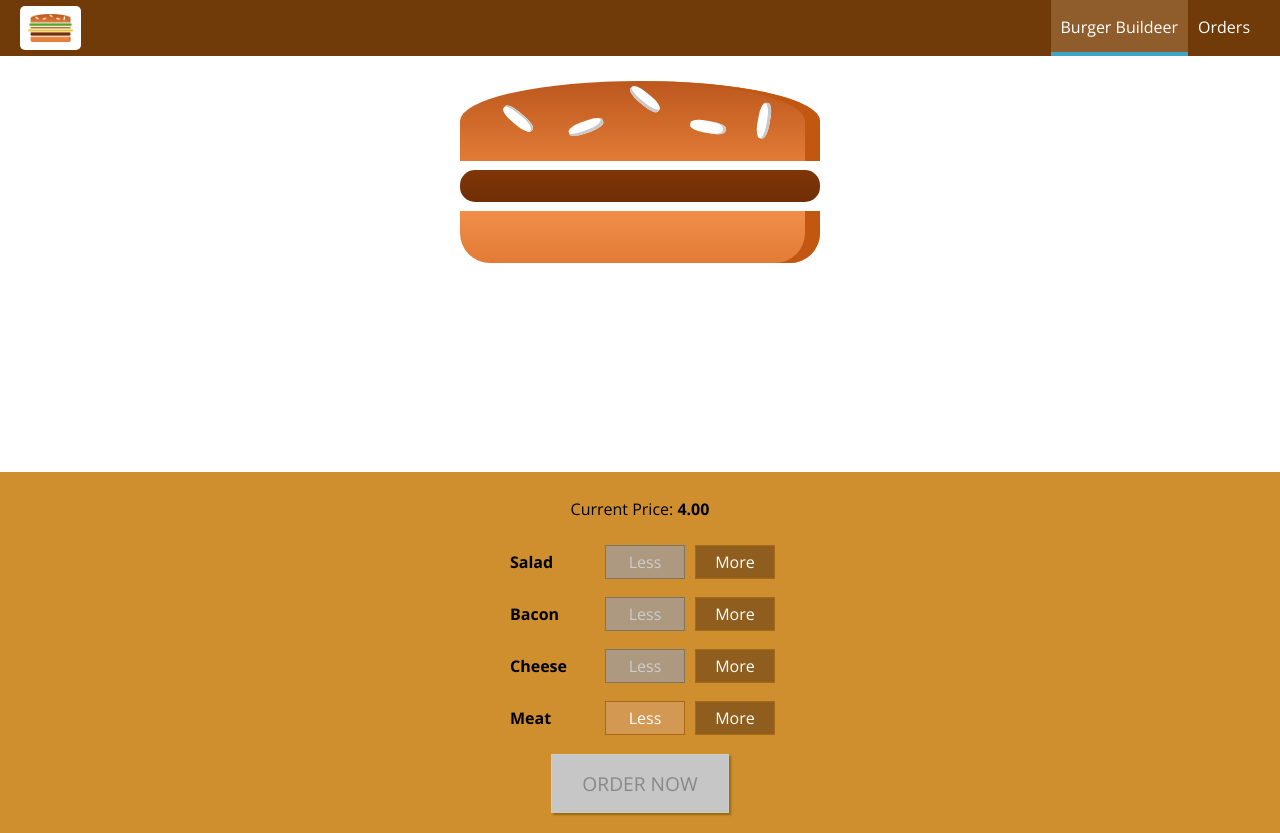
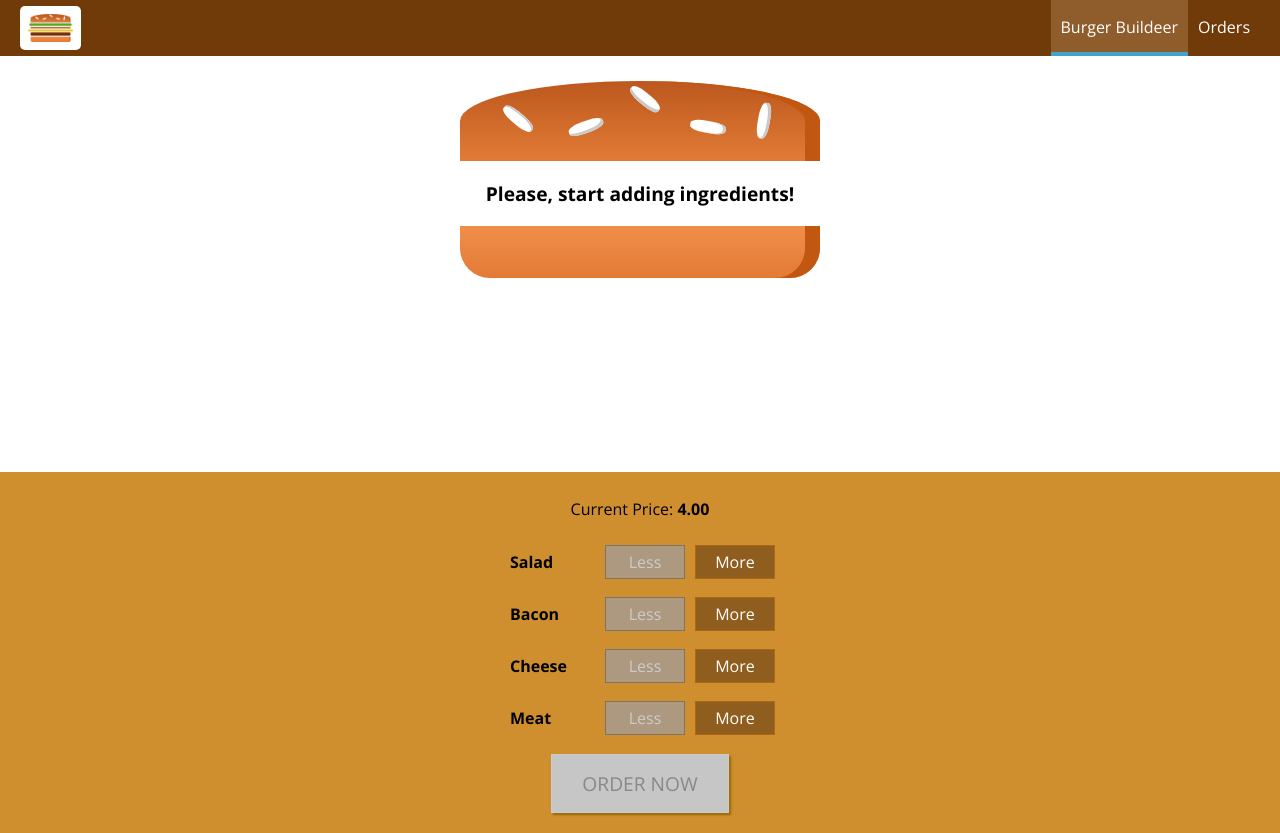
Before and after one commit to mjormy/burger-builder, a React (Create React App) app: page / in a window 1280 px wide. Built offline with nearby package versions, Linux system fonts and the light colour scheme.

Commit message:
Enabling / disabling the check out button

```diff
--- a/src/containers/BurgerBuilder/BurgerBuilder.js
+++ b/src/containers/BurgerBuilder/BurgerBuilder.js
@@ -14,8 +14,6 @@ import * as actionTypes from '../../store/actions';
 
 class BurgerBuilder extends Component {
   state = {
-    totalPrice: 4,
-    purchasable: false,
     checkoutClicked: false,
     loading: false,
     error: false
@@ -31,19 +29,14 @@ class BurgerBuilder extends Component {
   }
 
   updatePurchaseState(ingredients) {
-    let ingredientKeys = Object.keys(ingredients)
-
-    let mappedIngredientKeys = ingredientKeys
+    const sum = Object.keys(ingredients)
       .map(ingredientKey => {
         return ingredients[ingredientKey]
-      });
-
-    let reducedIngredientKeys = mappedIngredientKeys
-      .reduce((sum, el) => {
+      }).reduce((sum, el) => {
         return sum + el;
       }, 0);
 
-    this.setState({ purchasable: reducedIngredientKeys > 0 });
+    return sum > 0;
   }
 
   checkoutHandler = () => {
@@ -84,9 +77,9 @@ class BurgerBuilder extends Component {
           <Burger ingredients={this.props.ings} />
           <BuildControls
             ingredientAdded={this.props.onIngredientAdded}
-            ingredientRemoved={this.props.onIngredientRemovedr}
+            ingredientRemoved={this.props.onIngredientRemoved}
             disabled={disabledInfo}
-            purchasable={this.state.purchasable}
+            purchasable={this.updatePurchaseState(this.props.ings)}
             clicked={this.checkoutHandler}
             price={this.props.price.toFixed(2)} />
         </Aux>);
--- a/src/store/reducer.js
+++ b/src/store/reducer.js
@@ -12,7 +12,7 @@ const initialState = {
     salad: 0,
     bacon: 0,
     cheese: 0,
-    meat: 1
+    meat: 0
   },
   totalPrice: 4
 }
```
